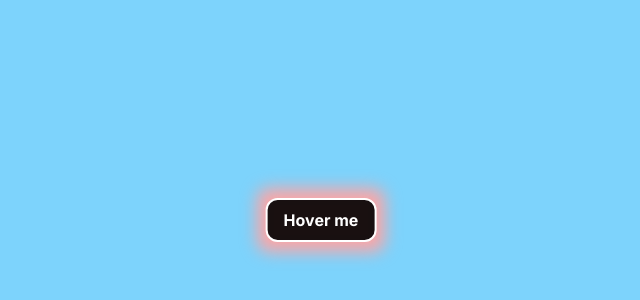
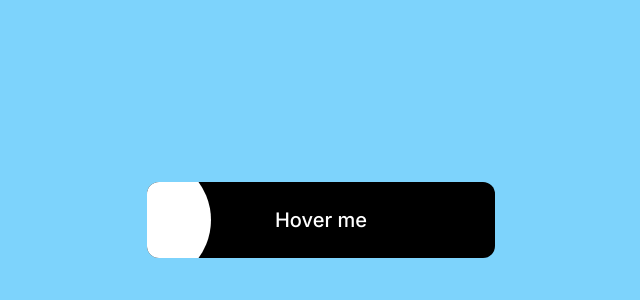
Before and after one commit to weeeeey/zeroUI, a Next.js app: page / in a window 1280 px wide. Shown: the part 180-480 px from the top of the page, without its empty margins (319-959 px from the left). Built offline with nearby package versions, Linux system fonts and the light colour scheme.

Commit message:
spolight btn - mix-blend-difference && left

```diff
--- a/app/page.tsx
+++ b/app/page.tsx
@@ -1,11 +1,12 @@
 'use client';
 
 import { GradientBtn } from '@/components/ui/buttons/gradient-btn';
+import { SpotlightBtn } from '@/components/ui/buttons/spotlight-btn';
 
 const MainPage = () => {
     return (
         <div className="w-full h-full bg-sky-300 flex justify-center items-center px-20 py-10">
-            <GradientBtn />
+            <SpotlightBtn />
         </div>
     );
 };
--- /dev/null
+++ b/components/ui/buttons/spotlight-btn.tsx
@@ -0,0 +1,35 @@
+import React, { useEffect } from 'react';
+
+export const SpotlightBtn = () => {
+    const [x, setX] = React.useState(0);
+    useEffect(() => {
+        console.log(x);
+    }, [x]);
+    return (
+        <button
+            onMouseMove={(e) => {
+                setX(
+                    ((e.clientX - e.currentTarget.offsetLeft) /
+                        e.currentTarget.offsetWidth) *
+                        100
+                );
+            }}
+            onMouseLeave={() => {
+                setX(50);
+            }}
+            className="bg-black flex justify-center items-center px-32 rounded-xl py-6 relative overflow-hidden"
+        >
+            <span className="text-white font-medium text-xl relative z-10 mix-blend-difference">
+                Hover me
+            </span>
+            <div
+                style={{
+                    left: `${x}%`,
+                }}
+                className="
+            left-[50%]
+            absolute w-32 h-32 rounded-full bg-white top-1/2  -translate-x-1/2 -translate-y-1/2"
+            />
+        </button>
+    );
+};
```
